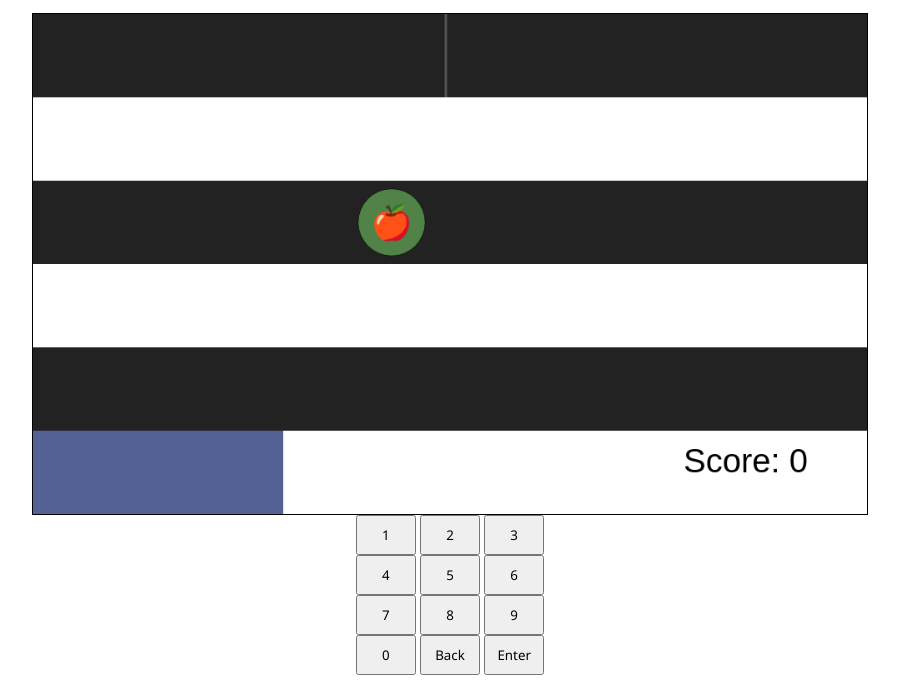
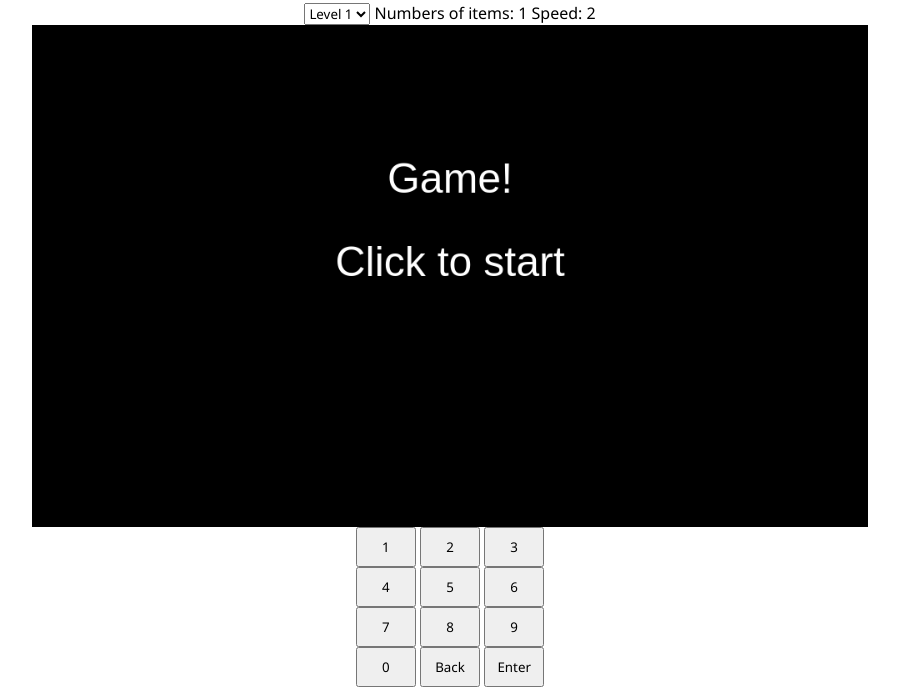
Before and after one commit to GiuliaGallorini/project-lidl-plu-fruits-vegetables, a plain HTML site: page index.html in a window 1280 px wide. Shown: the part 106-800 px from the top of the page, without its empty margins (190-1089 px from the left). Drawn offline with Linux system fonts and the light colour scheme.

Commit message:
Code boost

```diff
--- a/index.html
+++ b/index.html
@@ -9,6 +9,16 @@
   </head>
   <body>
     <h1>PLU F&V</h1>
+
+    <div class="level-control">
+      <select name="level">
+        <option value="1">Level 1</option>
+        <option value="2">Level 2</option>
+        <option value="3">Level 3</option>
+      </select>
+      Numbers of items: <span class="nbOfItems"></span>
+      Speed: <span class="speed"></span>
+    </div>
 
     <canvas width="1000" height="600"></canvas>
 
@@ -26,8 +36,8 @@
       <button>9</button>
       <br />
       <button>0</button>
-      <button class="btn-back">Back</button>
-      <button class="btn-enter">Enter</button>
+      <button>Back</button>
+      <button>Enter</button>
       <br />
     </div>
 
--- a/js/Background.js
+++ b/js/Background.js
@@ -4,27 +4,29 @@ class Background {
   }
   draw(ctx) {
     ctx.save();
-    ctx.fillStyle = "#222";
-    ctx.fillRect(0, 0, CANVAS_WIDTH, 100);
+    ctx.fillStyle = "rgb(40, 55, 71)";
+    ctx.fillRect(0, 100, CANVAS_WIDTH, 100);
+    ctx.fillStyle = "rgb(46, 64, 83)";
     ctx.fillRect(0, 200, CANVAS_WIDTH, 100);
-    ctx.fillRect(0, 400, CANVAS_WIDTH, 100);
+    ctx.fillStyle = "rgb(52, 73, 94)";
+    ctx.fillRect(0, 300, CANVAS_WIDTH, 100);
     ctx.strokeStyle = "#555";
-    ctx.lineWidth = 3;
-    ctx.beginPath();
-    ctx.moveTo(this.x, 0);
-    ctx.lineTo(this.x, 100);
-    ctx.stroke();
-    ctx.beginPath();
-    ctx.moveTo(this.x + 500, 0);
-    ctx.lineTo(this.x + 500, 100);
-    ctx.stroke();
-    ctx.beginPath();
-    ctx.moveTo(this.x + 1000, 0);
-    ctx.lineTo(this.x + 1000, 100);
-    ctx.stroke();
+    // ctx.lineWidth = 3;
+    // ctx.beginPath();
+    // ctx.moveTo(this.x, 0);
+    // ctx.lineTo(this.x, 100);
+    // ctx.stroke();
+    // ctx.beginPath();
+    // ctx.moveTo(this.x + 500, 0);
+    // ctx.lineTo(this.x + 500, 100);
+    // ctx.stroke();
+    // ctx.beginPath();
+    // ctx.moveTo(this.x + 1000, 0);
+    // ctx.lineTo(this.x + 1000, 100);
+    // ctx.stroke();
     ctx.restore();
   }
   update() {
-    this.x -= FRUIT_AND_VEG_SPEED;
+    this.x -= speed;
   }
 }
--- a/js/FruitAndVeg.js
+++ b/js/FruitAndVeg.js
@@ -3,9 +3,8 @@ class FruitAndVeg {
     this.radius = 40;
     this.x = CANVAS_WIDTH + this.radius;
 
-    let possibleYs = [50, 250, 450]
+    let possibleYs = [150, 250, 350]
     this.y = possibleYs[Math.floor(possibleYs.length * Math.random())]
-    this.vx = FRUIT_AND_VEG_SPEED; // Velocity x
     this.score = 0;
     this.item = randomFruitAndVeg(arrayFruitsAndVegs);
   }
@@ -34,6 +33,6 @@ class FruitAndVeg {
     ctx.restore(); // Restore the context state from the begining
   }
   update() {
-    this.x -= this.vx;
+    this.x -= speed;
   }
 }
--- a/js/database.js
+++ b/js/database.js
@@ -2,7 +2,9 @@ const arrayFruitsAndVegs = [
   { name: "apple", emoji: "🍎", missingPlu: "200", image: createImage("images/apple.png") },
   { name: "banana", emoji: "🍌", missingPlu: "210", image: createImage("images/banana.png") },
   { name: "carrot", emoji: "🥕", missingPlu: "300" },
-  { name: "broccoli", emoji: "🥦", missingPlu: "310" }
+  { name: "broccoli", emoji: "🥦", missingPlu: "310" },
+  { name: "???", emoji: "?", missingPlu: "000" },
+  { name: "???", emoji: "?", missingPlu: "000" },
 ];
 
 function createImage(src) {
@@ -15,6 +17,6 @@ function createImage(src) {
 // arrayFruitsAndVegs[0].name => "apple"
 
 function randomFruitAndVeg(array) {
-  let randomIndex = Math.floor(Math.random() * arrayFruitsAndVegs.length);
+  let randomIndex = Math.floor(Math.random() * nbOfItems);
   return array[randomIndex];
 }
--- a/js/main.js
+++ b/js/main.js
@@ -1,13 +1,15 @@
-const canvas = document.querySelector("canvas");
-const ctx = canvas.getContext("2d");
+const $canvas = document.querySelector("canvas");
+const $selectLevel = document.querySelector("select[name=level]")
+const $nbOfItems = document.querySelector(".nbOfItems")
+const $speed = document.querySelector(".speed")
+const ctx = $canvas.getContext("2d");
 
 // // To test if the files are connected
 // ctx.fillRect(500, 300, 50, 50);
 
 // Constants
-const CANVAS_WIDTH = canvas.width;
-const CANVAS_HEIGHT = canvas.height;
-const FRUIT_AND_VEG_SPEED = 5;
+const CANVAS_WIDTH = $canvas.width;
+const CANVAS_HEIGHT = $canvas.height;
 const FRAMES_BETWEEN_FRUIT_AND_VEG = 180;
 
 // Global variables
@@ -15,6 +17,9 @@ let frame = 0; // The frame counter
 let player = new Player();
 let fruitAndVegs = [];
 let bg = new Background();
+let page = "home"; // Possible values: "home", "play", "instructions", "game-over"
+let nbOfItems = 4
+let speed = 5
 
 function animation() {
   updateEverything();
@@ -28,6 +33,13 @@ animation();
 function drawEverything(ctx) {
   ctx.clearRect(0, 0, CANVAS_WIDTH, CANVAS_HEIGHT);
 
+  if (page === "home") {
+    drawHome(ctx);
+  }
+  if (page === "instructions") {
+    drawInstructions(ctx);
+  }
+  if (page === "play") {
     bg.draw(ctx);
 
     player.draw(ctx);
@@ -37,10 +49,34 @@ function drawEverything(ctx) {
       fruitAndVegs[i].draw(ctx);
     }
   }
+}
+
+function drawHome(ctx) {
+  ctx.save();
+  ctx.fillRect(0, 0, CANVAS_WIDTH, CANVAS_HEIGHT);
+  ctx.fillStyle = "white";
+  ctx.textAlign = "center";
+  ctx.font = "50px Arial";
+  ctx.fillText("Game!", CANVAS_WIDTH / 2, 200);
+  ctx.fillText("Click to start", CANVAS_WIDTH / 2, 300);
+  ctx.restore();
+}
+
+function drawInstructions(ctx) {
+  ctx.save();
+  ctx.fillRect(0, 0, CANVAS_WIDTH, CANVAS_HEIGHT);
+  ctx.fillStyle = "white";
+  ctx.textAlign = "center";
+  ctx.font = "50px Arial";
+  ctx.fillText("Instructions", CANVAS_WIDTH / 2, 200);
+  ctx.fillText("Click to play", CANVAS_WIDTH / 2, 300);
+  ctx.restore();
+}
 
 // updateEverything update variables
 // It shouldn't draw on the canvas
 function updateEverything() {
+  if (page === "play") {
     frame++;
 
     bg.update();
@@ -69,6 +105,7 @@ function updateEverything() {
 
       function checkCollision(fruitAndVegs) {
         if (fruitAndVegs.x === 0) return true;
+      }
     }
   }
 
@@ -102,6 +139,25 @@ function removeUselessFruitAndVegs() {
   });
 }
 
+function changeLevel(level) {
+  if (level === 1) {
+    nbOfItems = 1
+    speed = 2
+  }
+  else if (level === 2) {
+    nbOfItems = 4
+    speed = 5
+  }
+  else {
+    nbOfItems = 6
+    speed = 6
+  }
+
+  $nbOfItems.innerText = nbOfItems
+  $speed.innerText = speed
+}
+changeLevel(1) // => To use by default level 1
+
 // Listen for key events
 window.onkeydown = e => {
   if (player.typedNumber.length < 3 && "0" <= e.key && e.key <= "9") {
@@ -124,20 +180,34 @@ document.querySelectorAll(".digits button").forEach($button => {
   $button.onclick = () => {
     let content = $button.innerHTML;
     console.log(content);
-    // // TODO: remove the next line and write the code so it works also for "Back" and "Enter"
+    // TODO: remove the next line and write the code so it works also for "Back" and "Enter" => OK
     if (content === "Enter") {
       removeFruitAndVegsWithPlu(player.typedNumber);
       player.typedNumber = "";
     } else if (content === "Back") {
-      player.typedNumber = player.typedNumber.substr( 0, player.typedNumber.length - 1);
+      player.typedNumber = player.typedNumber.substr(
+        0,
+        player.typedNumber.length - 1
+      );
     } else {
       player.typedNumber += content;
     }
+  };
+});
+
+$canvas.onclick = () => {
+  if (page === "home") {
+    page = "instructions";
   }
-})
+  else if (page === "instructions") {
+    page = "play";
+  }
+};
 
-// document.getElementsByClassName("btn-enter").replaceWith( removeFruitAndVegsWithPlu(player.typedNumber))
-// player.typedNumber = "";
+$selectLevel.onchange = () => {
+  changeLevel(Number($selectLevel.value))
+}
+
 
 // ACCESSING THE DOM OBJECT
 // let $button = document.querySelectorAll(".digits button")
```
Lines whose indentation alone changed are shown as unchanged.
